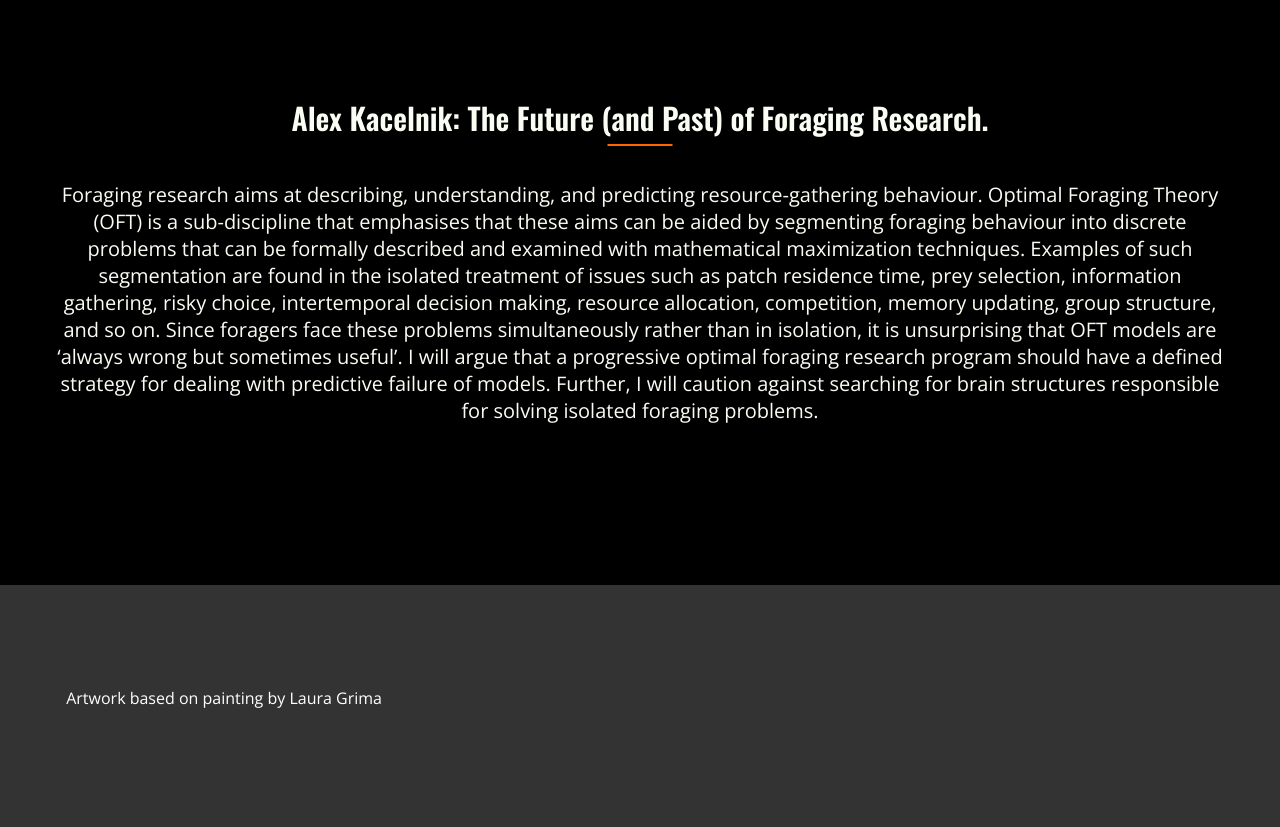
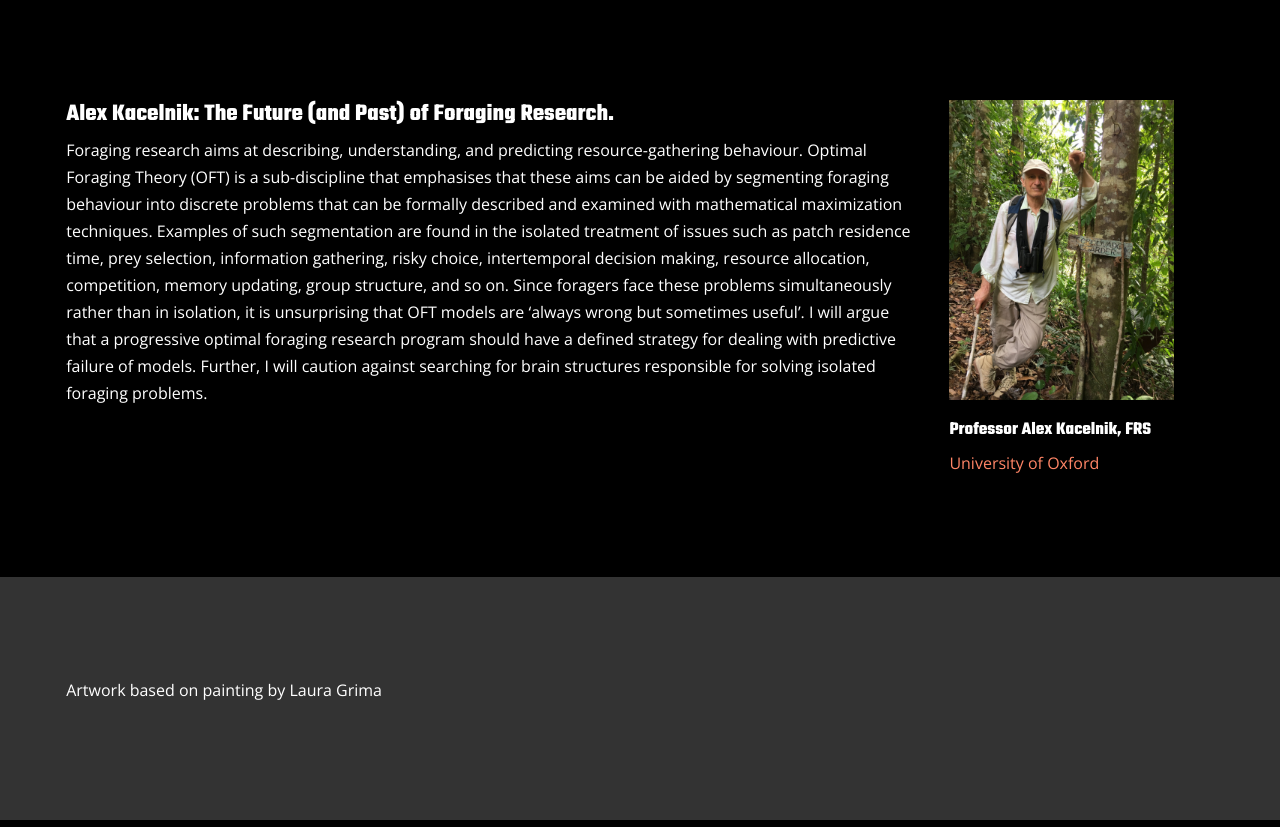
Before and after one commit to future-of-foraging-seminars/future-of-foraging-seminars.github.io, a PHP site: page /episodes/ep1.html in a window 1280 px wide. Shown: the part 1241-2068 px from the top of the page. Run offline with PHP 8.4, Linux system fonts and the light colour scheme.

Commit message:
update episode 1

```diff
--- a/css/style.css
+++ b/css/style.css
@@ -843,6 +843,10 @@ body.mobile-nav-active #mobile-nav-toggle {
 
 .nametag h4 {
   color: #33353b;
+}
+
+.nametag_episode h4 {
+  color: #FFFFFF;
 }
 
 .biotext{
--- a/episodes/ep1.html
+++ b/episodes/ep1.html
@@ -112,11 +112,22 @@
     <section class="fullwidth-block area-padding">
         <div class="container-fluid">
             <div class="row">
-                <div class="area-heading">
+                <div class="col-lg-9">
                     <h3>Alex Kacelnik: The Future (and Past) of Foraging Research.</h3>
                     <p>
                       Foraging research aims at describing, understanding, and predicting resource-gathering behaviour. Optimal Foraging Theory (OFT) is a sub-discipline that emphasises that these aims can be aided by segmenting foraging behaviour into discrete problems that can be formally described and examined with mathematical maximization techniques. Examples of such segmentation are found in the isolated treatment of issues such as patch residence time, prey selection, information gathering, risky choice, intertemporal decision making, resource allocation, competition, memory updating, group structure, and so on. Since foragers face these problems simultaneously rather than in isolation, it is unsurprising that OFT models are ‘always wrong but sometimes useful’. I will argue that a progressive optimal foraging research program should have a defined strategy for dealing with predictive failure of models. Further, I will caution against searching for brain structures responsible for solving isolated foraging problems.
                     </p>
+                </div>
+                <div class="col-lg-3">
+                  <img src="../img/episodes/1/alexkacelnik.jpg" alt="" style="height:300px;">
+                  <div class="short_details">
+                      <div class="nametag_episode" style="margin-top:20px; color: #fff!important;">
+                          <h4>Professor Alex Kacelnik, FRS</h4>
+                      </div>
+                      <div class="meta-top d-flex">
+                          <a href="https://www.zoo.ox.ac.uk/people/professor-alex-kacelnik-frs" target="_blank">University of Oxford</a>
+                    </div>
+                  </div>
                 </div>
             </div>
         </div>
```
Also changed, not shown: img/episodes/1/alexkacelnik.jpg (added).
